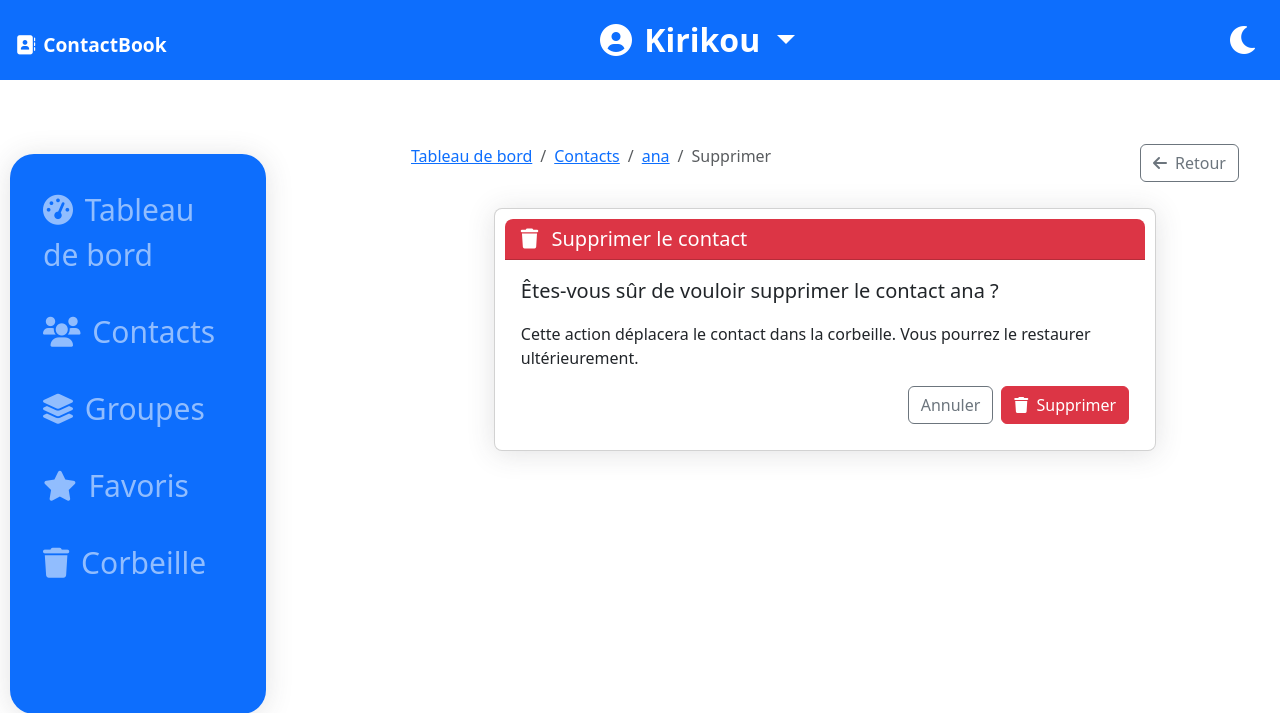
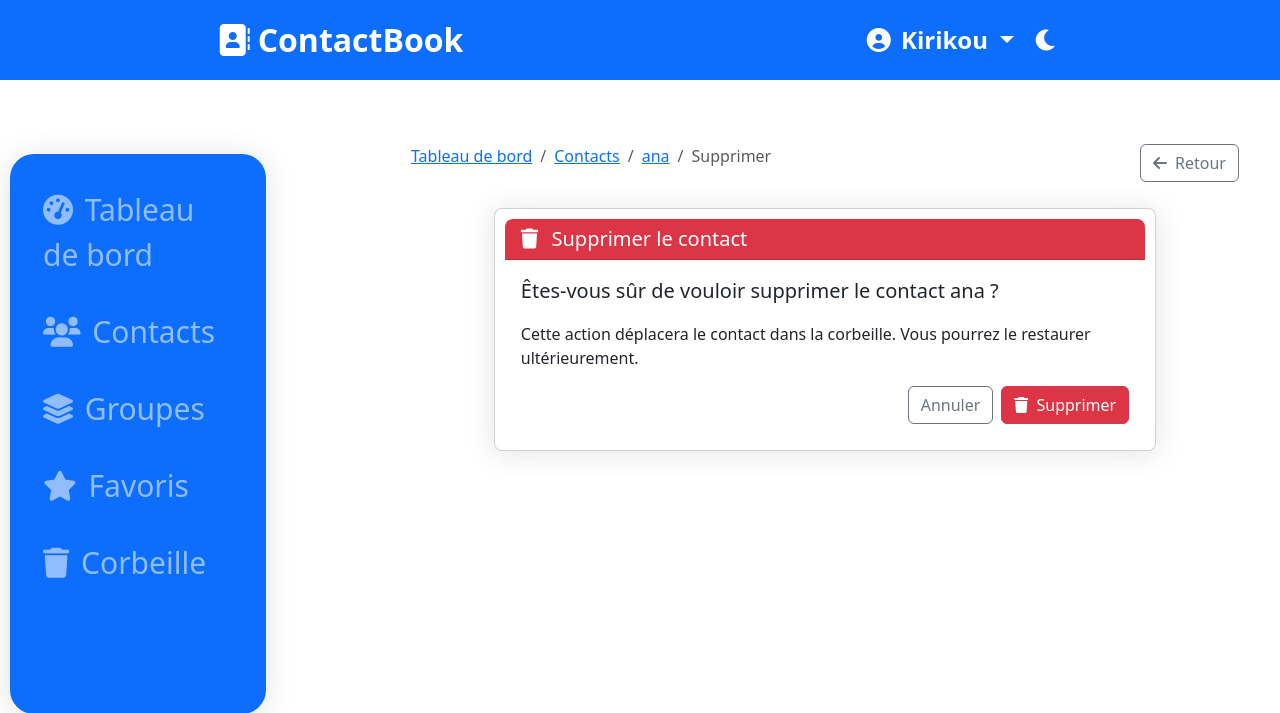
Before and after one commit to JoeDev-00/ContactsBook, a Django app: page /contacts/3/delete/ in a window 1280 px wide. Shown: the top 713 px of the page. Run offline with Django 3.2, Linux system fonts and the light colour scheme; a user stored in the database is signed in; data comes from the database, SQL or seed files in the repository; both versions use the stored data as it was after the commit.

Commit message:
correction de bugs

```diff
--- a/contacts/forms.py
+++ b/contacts/forms.py
@@ -11,6 +11,7 @@ class ContactForm(forms.ModelForm):
             'birth_date': forms.DateInput(attrs={'type': 'date'}),
             'notes': forms.Textarea(attrs={'rows': 3}),
             'address': forms.Textarea(attrs={'rows': 2}),
+            'groups': forms.Select(attrs={'type': 'select'})
         }
 
     def __init__(self, *args, **kwargs):
--- a/contacts/templates/contacts/contact_form.html
+++ b/contacts/templates/contacts/contact_form.html
@@ -136,7 +136,7 @@
             </div>
 
             <div class="mb-3">
-                <label for="{{ form.groups.id_for_label }}" class="form-label">Groupes</label>
+                <label for="{{ form.groups.id_for_label }}" class="form-label">Groupe</label>
                 {{ form.groups }}
                 {% if form.groups.errors %}
                 <div class="invalid-feedback d-block">
--- a/static/contacts/css/style.css
+++ b/static/contacts/css/style.css
@@ -44,14 +44,23 @@ body {
   color: white;
   padding: 1rem;
   text-align: center;
-  font-size: 2rem;
+  font-size: 1.5rem;
   font-weight: bold;
   display: flex;
   justify-content: center;
   align-items: center;
-  justify-content: space-between;
+  justify-content: space-around;
   flex-direction: row;
   list-style: none;
+}
+
+.section1 a {
+  font-size: 2rem;
+}
+.section2 {
+  display: flex;
+  flex-direction: row;
+  gap: 20px;
 }
 
 .main {
--- a/templates/base.html
+++ b/templates/base.html
@@ -21,15 +21,18 @@
 
 <body>
     <div class="header bg-primary ">
-        <div>
+        <div class="section1 ">
             <a class="navbar-brand" href="{% url 'dashboard' %}">
                 <i class="fas fa-address-book me-2"></i>ContactBook
             </a>
         </div>
         <div>
+            <div class="section2 ">
+
+                <div>
                     <li class="nav-item dropdown">
-                <a class="nav-link dropdown-toggle" href="#" id="navbarDropdown" role="button" data-bs-toggle="dropdown"
-                    aria-expanded="false">
+                        <a class="nav-link dropdown-toggle" href="#" id="navbarDropdown" role="button"
+                            data-bs-toggle="dropdown" aria-expanded="false">
                             <i class="fas fa-user-circle me-1"></i> {{ user.username }}
                         </a>
                         <ul class="dropdown-menu dropdown-menu-end" aria-labelledby="navbarDropdown">
@@ -56,10 +59,17 @@
                 </div>
                 <div>
                     <button id="theme-toggle" class="btn btn-link nav-link">
-                <i class="fas {% if request.user.theme_preference == 'dark' %}fa-sun{% else %}fa-moon{% endif %} me-1"></i>
+                        <i
+                            class="fas {% if request.user.theme_preference == 'dark' %}fa-sun{% else %}fa-moon{% endif %} me-1"></i>
                     </button>
                 </div>
             </div>
+            <div>
+
+            </div>
+        </div>
+    </div>
+
 
     <div class="main mt-4 mb-5">
         <div class="aside">
--- a/users/apps.py
+++ b/users/apps.py
@@ -5,4 +5,4 @@ class UsersConfig(AppConfig):
     name = 'users'
 
 def ready(self):
-    import users.signals  # Importer les signaux ici pour s'assurer qu'ils sont chargés
+    import users.signals # Importer le module signals pour s'assurer que les signaux sont enregistrés
```
Also changed, not shown: db.sqlite3. Lines whose indentation alone changed are shown as unchanged.
